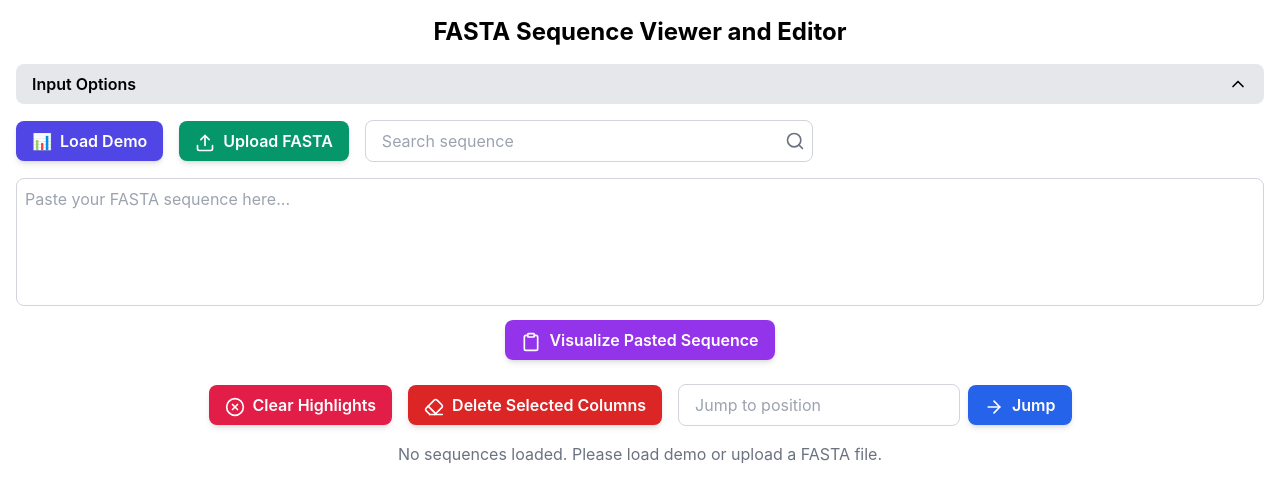
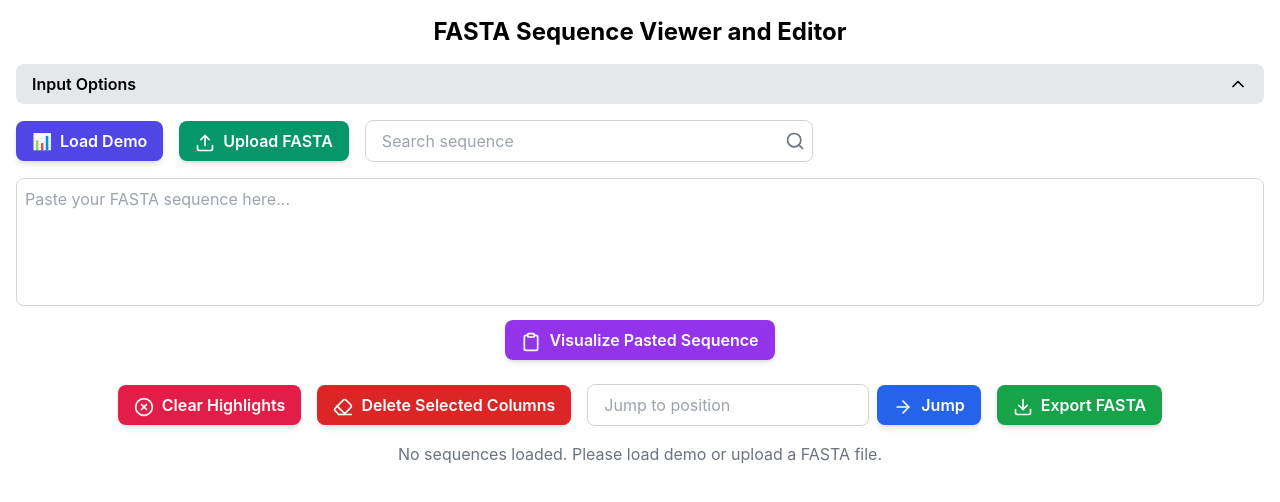
Before and after one commit to xuzhougeng/simple-msa-viewer, a React (Create React App) app: page / in a window 1280 px wide. Shown: the top 502 px of the page. Built offline with nearby package versions, Linux system fonts and the light colour scheme.

Commit message:
auto_coder_114_chat_action.yml_d208aeffcc58682b7ab60ef68d76d977

```diff
--- a/src/FASTAViewer.js
+++ b/src/FASTAViewer.js
@@ -1,5 +1,5 @@
 import React, { useState, useRef, useEffect, useCallback } from 'react';
-import { Search, ChevronLeft, ChevronRight, Upload, ArrowDown, ArrowUp, Trash2, ChevronsDown, ChevronsUp, XCircle, Clipboard, ChevronDown, ChevronUp, ArrowRight, Eraser } from 'lucide-react';
+import { Search, ChevronLeft, ChevronRight, Upload, ArrowDown, ArrowUp, Trash2, ChevronsDown, ChevronsUp, XCircle, Clipboard, ChevronDown, ChevronUp, ArrowRight, Eraser, Download } from 'lucide-react';
 
 const FASTAViewer = () => {
     const [sequences, setSequences] = useState([]);
@@ -279,6 +279,23 @@ AANG010710 -----------------------MLSH-----------CFA-----------------YQAVTAPC---
         setSearchResults(results);
     };
 
+    const generateFastaContent = () => {
+        return sequences.map(seq => `>${seq.id}\n${seq.sequence}`).join('\n');
+    };
+
+    const downloadFasta = () => {
+        const content = generateFastaContent();
+        const blob = new Blob([content], { type: 'text/plain' });
+        const url = URL.createObjectURL(blob);
+        const link = document.createElement('a');
+        link.href = url;
+        link.download = 'sequences.fasta';
+        document.body.appendChild(link);
+        link.click();
+        document.body.removeChild(link);
+        URL.revokeObjectURL(url);
+    };
+
     const moveRowUp = (index) => {
         if (index > 0) {
             setSequences(prev => {
@@ -449,6 +466,14 @@ AANG010710 -----------------------MLSH-----------CFA-----------------YQAVTAPC---
                         Jump
                     </button>
                 </div>
+                <button
+                    onClick={downloadFasta}
+                    className="bg-green-600 hover:bg-green-700 text-white font-semibold py-2 px-4 rounded-lg shadow-md transition duration-300 ease-in-out transform hover:scale-105"
+                    disabled={sequences.length === 0}
+                >
+                    <Download size={20} className="inline mr-2" />
+                    Export FASTA
+                </button>
             </div>
             {sequences.length > 0 ? (
                 <>
```
